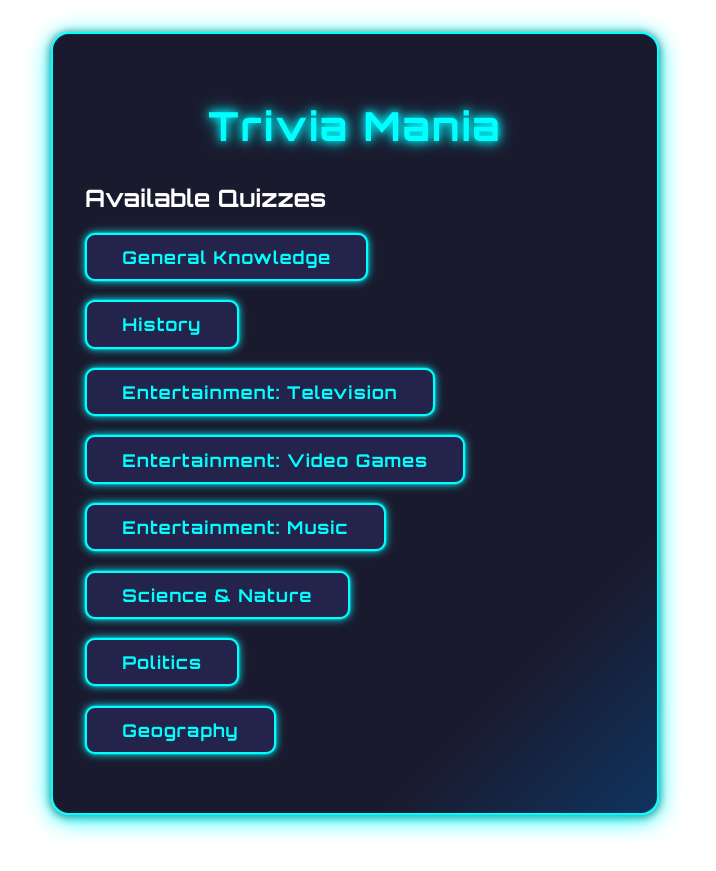
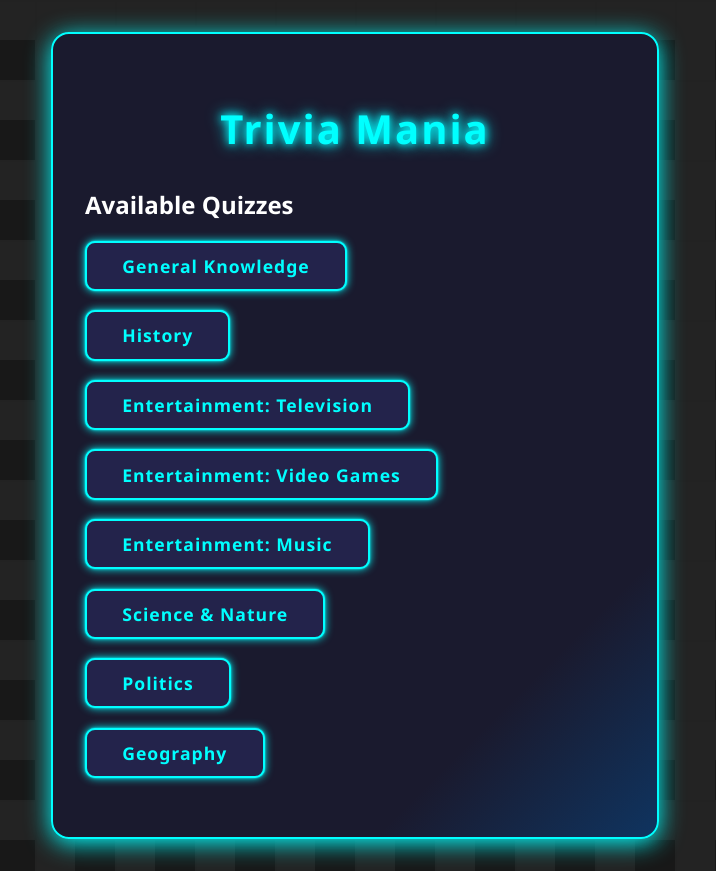
Before and after one commit to Wambui-Kibathi/trivia-quiz-app, a React (Vite) app: page / in a window 1280 px wide. Shown: the whole page, without its empty margins (285-1001 px from the left). Before the commit the page ends 847 px from the top, so only its background shows below. Built offline with nearby package versions, Linux system fonts and the light colour scheme.

Commit message:
eighth commit

```diff
--- a/src/styles/TriviaMania.css
+++ b/src/styles/TriviaMania.css
@@ -1,3 +1,14 @@
+body {
+  min-height: 100vh;
+  background-color: #181818;
+  background-image:
+    linear-gradient(90deg, #222 2px, transparent 2px),
+    linear-gradient(180deg, #222 2px, transparent 2px),
+    repeating-linear-gradient(90deg, #232323 0 40px, transparent 40px 80px),
+    repeating-linear-gradient(180deg, #232323 0 40px, transparent 40px 80px);
+  background-size: 80px 80px, 80px 80px, 80px 80px, 80px 80px;
+  background-position: 0 0, 0 0, 0 0, 0 0;
+}
 @import url('https://fonts.googleapis.com/css2?family=Orbitron:wght@700&display=swap');
 
 .trivia-mania-app {
```
